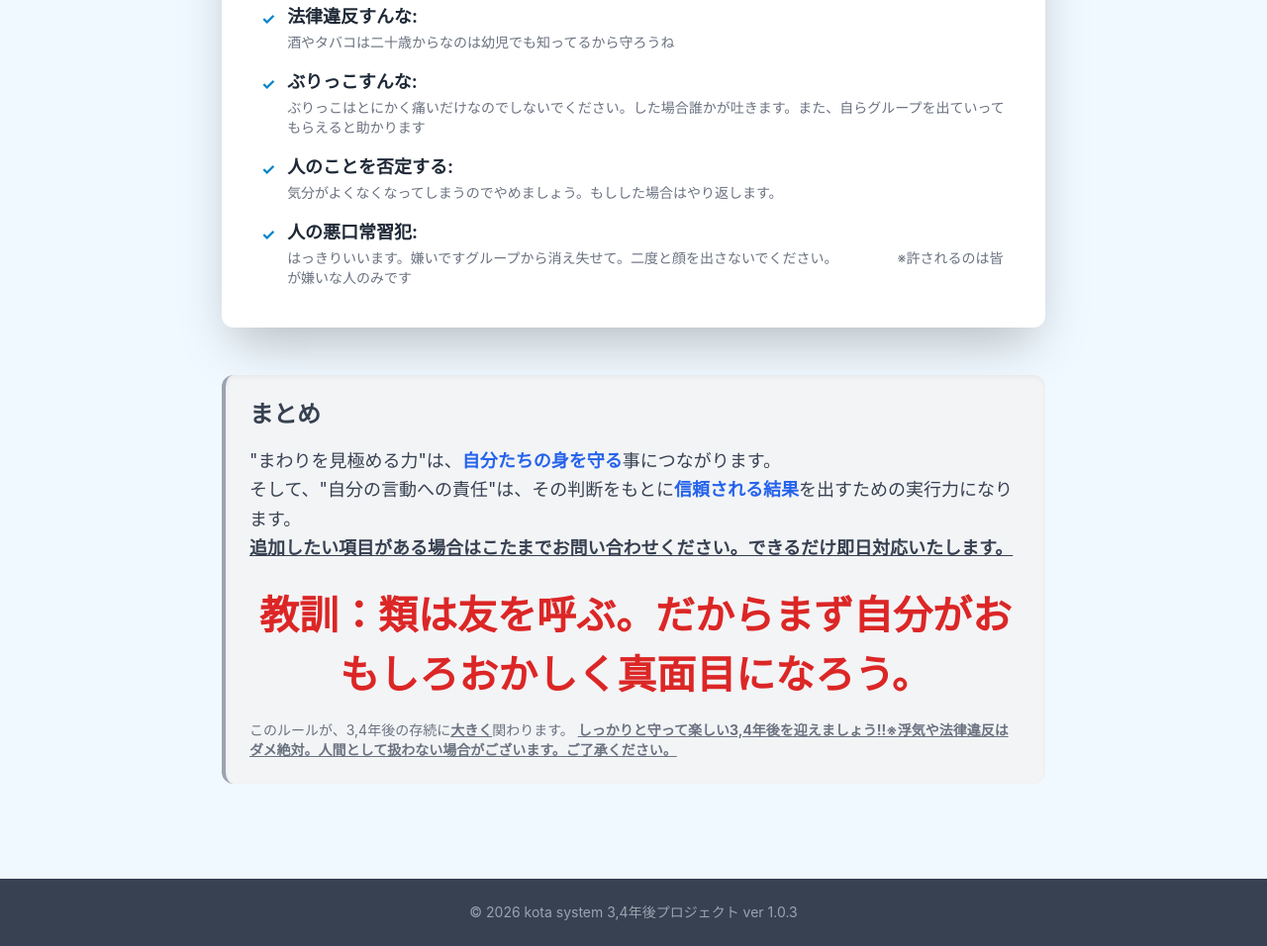
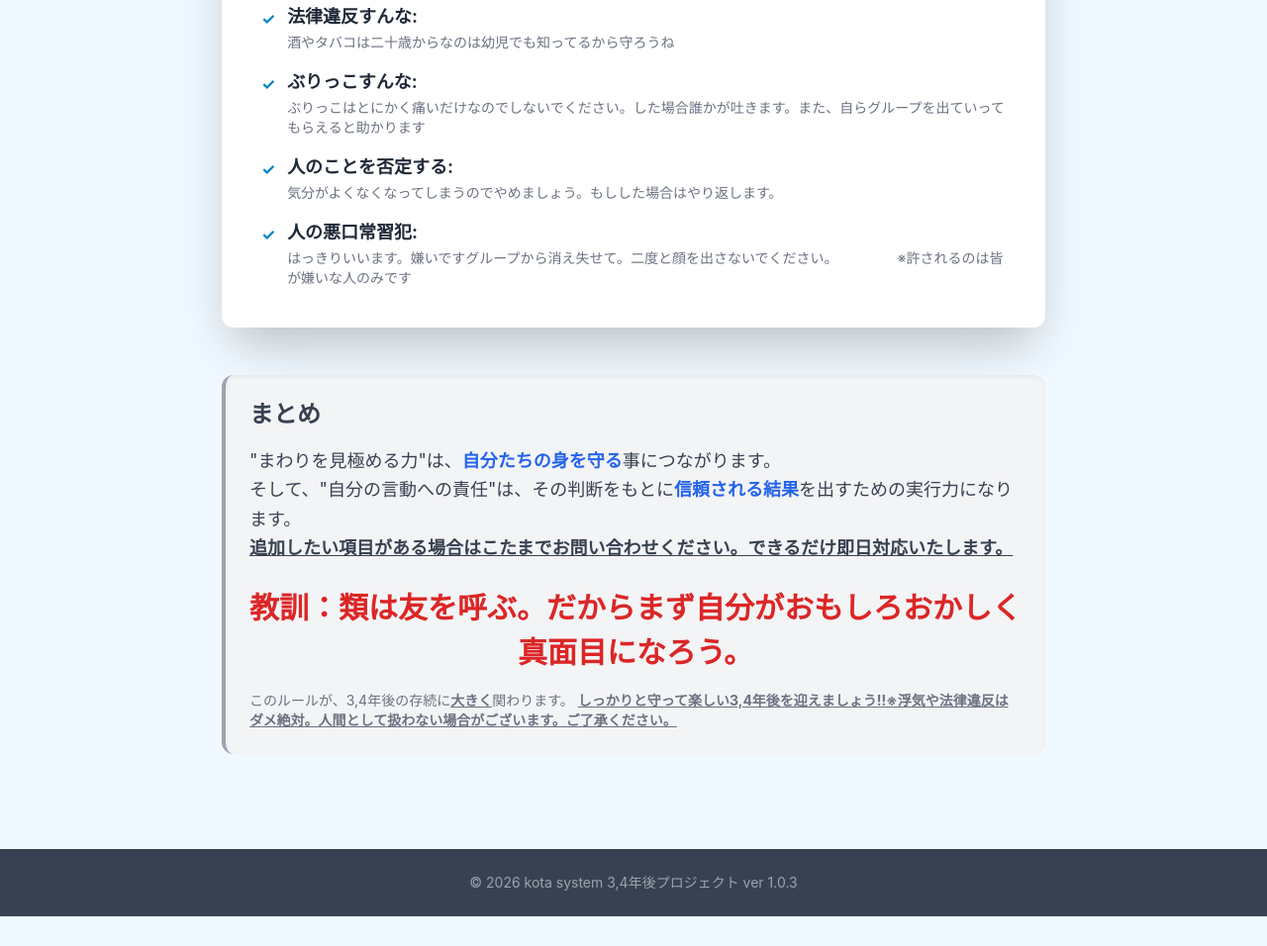
Before and after one commit to kotasan0819/4-5-_rule-s, a plain HTML site: page index.html in a window 1280 px wide. Shown: the part 2532-3488 px from the top of the page at 99% size. After the commit the page ends 3458 px from the top, so only its background shows below. Drawn offline with nearby package versions, Linux system fonts and the light colour scheme.

Commit message:
index.html

```diff
--- a/index.html
+++ b/index.html
@@ -227,7 +227,7 @@
                     そして、"自分の言動への責任"は、その判断をもとに<strong class="text-blue-600">信頼される結果</strong>を出すための実行力になります。
                     <br class="hidden sm:inline">
                     <strong><u>追加したい項目がある場合はこたまでお問い合わせください。できるだけ即日対応いたします。</u></strong>
-                   <h1 class="text-[40px] text-red-600 font-bold text-center mt-6">
+                   <h1 class="text-[30px] text-red-600 font-bold text-center mt-6">
     教訓：類は友を呼ぶ。だからまず自分がおもしろおかしく真面目になろう。
 </h1>
 
```
